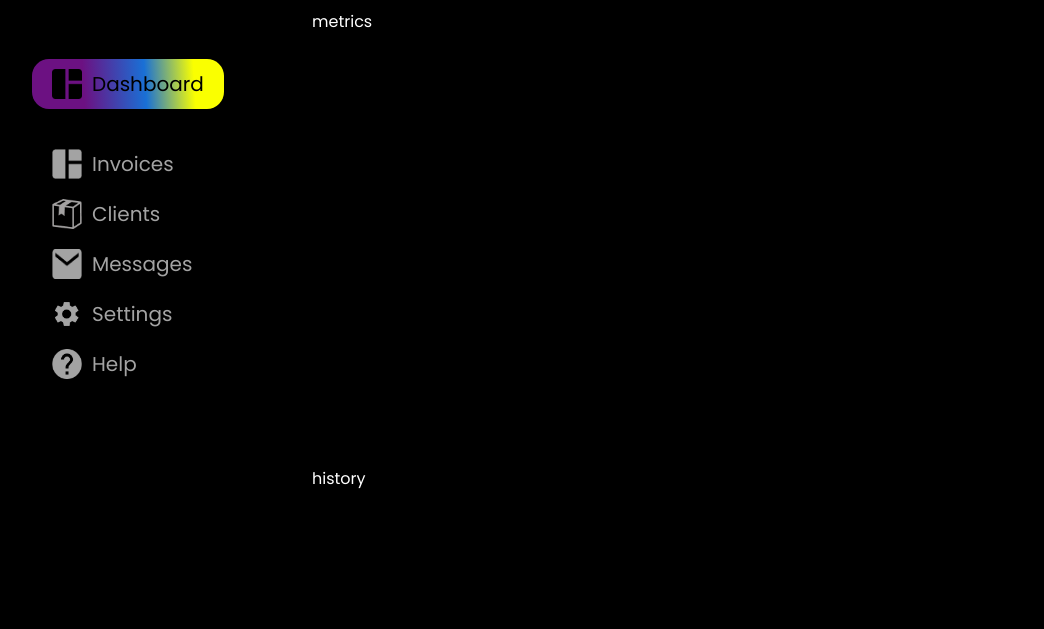
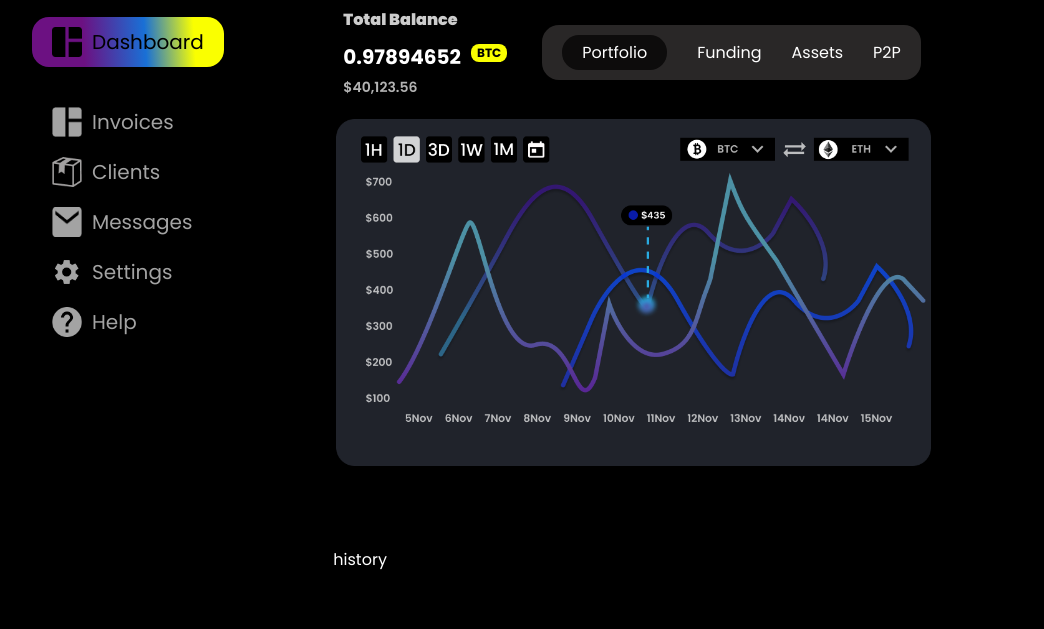
Before and after one commit to Galitan-dev/Crypto-Dashboard, a plain HTML site: page www/index.html in a window 1280 px wide. Shown: the part 105-734 px from the top of the page, without its empty margins (8-1052 px from the left). Drawn offline with Linux system fonts and the light colour scheme.

Commit message:
feat: metrics

```diff
--- a/www/assets/css/header.css
+++ b/www/assets/css/header.css
@@ -1,7 +1,8 @@
 section.logo {
     display: flex;
     align-items: center;
-    justify-content: center;
+    padding-left: 50px;
+    justify-content: start;
     gap: 4px;
 }
 
--- a/www/assets/css/index.css
+++ b/www/assets/css/index.css
@@ -1,3 +1,4 @@
 @import url("main.css");
 @import url("header.css");
 @import url("menu.css");
+@import url("metrics.css");
--- a/www/assets/css/main.css
+++ b/www/assets/css/main.css
@@ -1,9 +1,11 @@
 body {
+    padding: 10px 0;
     width: 100vw;
     height: 100vh;
+    overflow: hidden;
     display: grid;
-    grid-template-columns: 1fr 2fr 1fr;
-    grid-template-rows: 1fr 4fr 2fr;
+    grid-template-columns: 4fr 7fr 4fr;
+    grid-template-rows: 2fr 12fr 3fr;
     grid-template-areas:
         "logo header sidebar"
         "menu metrics sidebar"
@@ -12,6 +14,11 @@ body {
     color: white;
 }
 
+section {
+    width: 100% !important;
+    height: 100% !important;
+    overflow: hidden;
+}
 section.logo { grid-area: logo }
 section.header { grid-area: header }
 section.menu { grid-area: menu }
--- a/www/assets/css/menu.css
+++ b/www/assets/css/menu.css
@@ -5,7 +5,7 @@ section.menu {
     justify-content: start;
     padding-left: 60px;
     gap: 20px;
-    margin-top: 50px;
+    margin-top: 20px;
 }
 
 section.logout {
@@ -14,7 +14,7 @@ section.logout {
     align-items: start;
     justify-content: end;
     padding-left: 60px;
-    margin-bottom: 30px;
+    padding-bottom: 20px;
 }
 
 section.menu div,
--- /dev/null
+++ b/www/assets/css/metrics.css
@@ -0,0 +1,81 @@
+section.metrics {
+    display: grid;
+    grid-template-columns: 1fr 2fr;
+    grid-template-rows: 1fr 5fr;
+    margin-top: 10px;
+    grid-template-areas:
+        "balance tabs"
+        "graph graph";
+}
+
+section.metrics .balance {
+    grid-area: balance;
+    margin-left: 10px;
+}
+
+section.metrics .balance h3 {
+    font-weight: 900;
+    font-size: 16px;
+    opacity: 0.8;
+    margin-bottom: 10px;
+}
+
+section.metrics .balance h2 {
+    font-weight: 700;
+    font-size: 20px;
+    margin-bottom: 5px;
+    display: flex;
+    align-items: start;
+    gap: 10px
+}
+
+section.metrics .balance h2 .unit {
+    font-size: 12px;
+    font-weight: 700;
+    background: #FAFF00;
+    border-radius: 8px;
+    color: black;
+    padding: 0 6px;
+    margin-top: 2px;
+}
+
+section.metrics .balance h4 {
+    font-weight: 600;
+    font-size: 14px;
+    opacity: 0.7;
+}
+
+section.metrics .tabs {
+    grid-area: tabs;
+    display: flex;
+    align-items: center;
+    justify-content: center;
+}
+
+section.metrics .tabs .bar {
+    background: #292727;
+    border-radius: 17px;
+    display: flex;
+    align-items: center;
+    justify-content: center;
+    padding: 10px 20px;
+    font-weight: 400;
+    font-size: 16px;
+}
+
+section.metrics .tabs .bar span {
+    margin-left: 30px;
+}
+
+section.metrics .tabs .bar span.current {
+    background: #0D0C0C;
+    border-radius: 17px;
+    padding: 5px 20px;
+    margin-left: 0;
+}
+
+section.metrics .graph {
+    grid-area: graph;
+    width: 100%;
+    margin-top: 20px;
+}
--- a/www/index.html
+++ b/www/index.html
@@ -8,7 +8,7 @@
     <link rel="shortcut icon" href="assets/img/favicon.ico" type="image/x-icon">
     <link rel="preconnect" href="https://fonts.googleapis.com">
     <link rel="preconnect" href="https://fonts.gstatic.com" crossorigin>
-    <link href="https://fonts.googleapis.com/css2?family=Poppins&display=swap" rel="stylesheet">
+    <link href="https://fonts.googleapis.com/css2?family=Poppins:wght@400;600;700;800;900&display=swap" rel="stylesheet">
     <link rel="stylesheet" href="assets/css/index.css">
 </head>
 <body>
@@ -31,7 +31,22 @@
         <div><img src="assets/icons/gear.png" alt="Gear Icon"><span>Settings</span></div>
         <div><img src="assets/icons/help.png" alt="Help Icon"><span>Help</span></div>
     </section>
-    <section class="metrics">metrics</section>
+    <section class="metrics">
+        <div class="balance">
+            <h3>Total Balance</h3>
+            <h2>0.97894652 <span class="unit">BTC</span></h2>
+            <h4>$40,123.56</h4>
+        </div>
+        <div class="tabs">
+            <div class="bar">
+                <span class="current">Portfolio</span>
+                <span>Funding</span>
+                <span>Assets</span>
+                <span>P2P</span>
+            </div>
+        </div>
+        <img src="assets/img/graph.png" alt="Temporary Graph" class="graph">
+    </section>
     <section class="history">history</section>
     <section class="sidebar">sidebar</section>
     <section class="logout">
```
Also changed, not shown: www/assets/img/graph.png (added).
